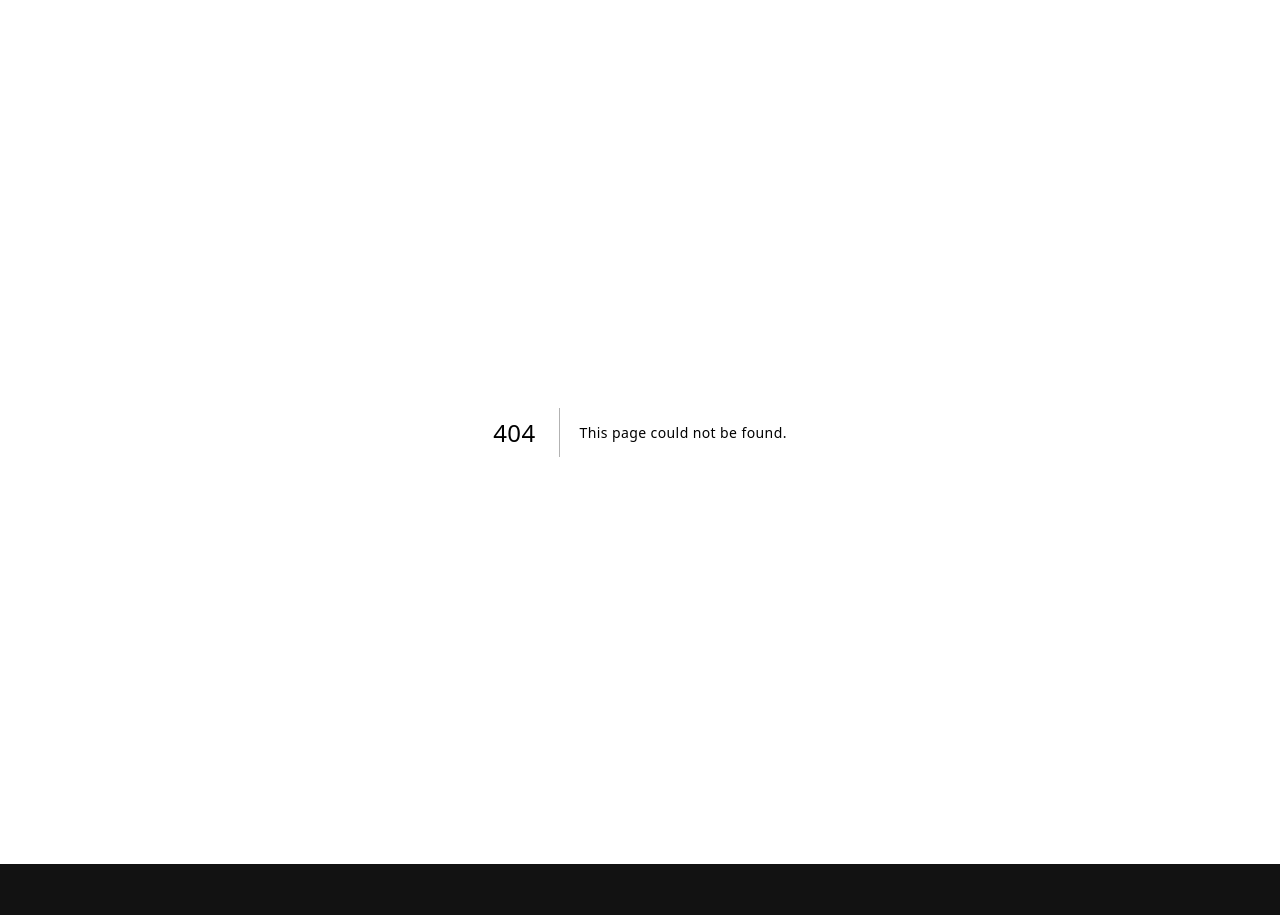
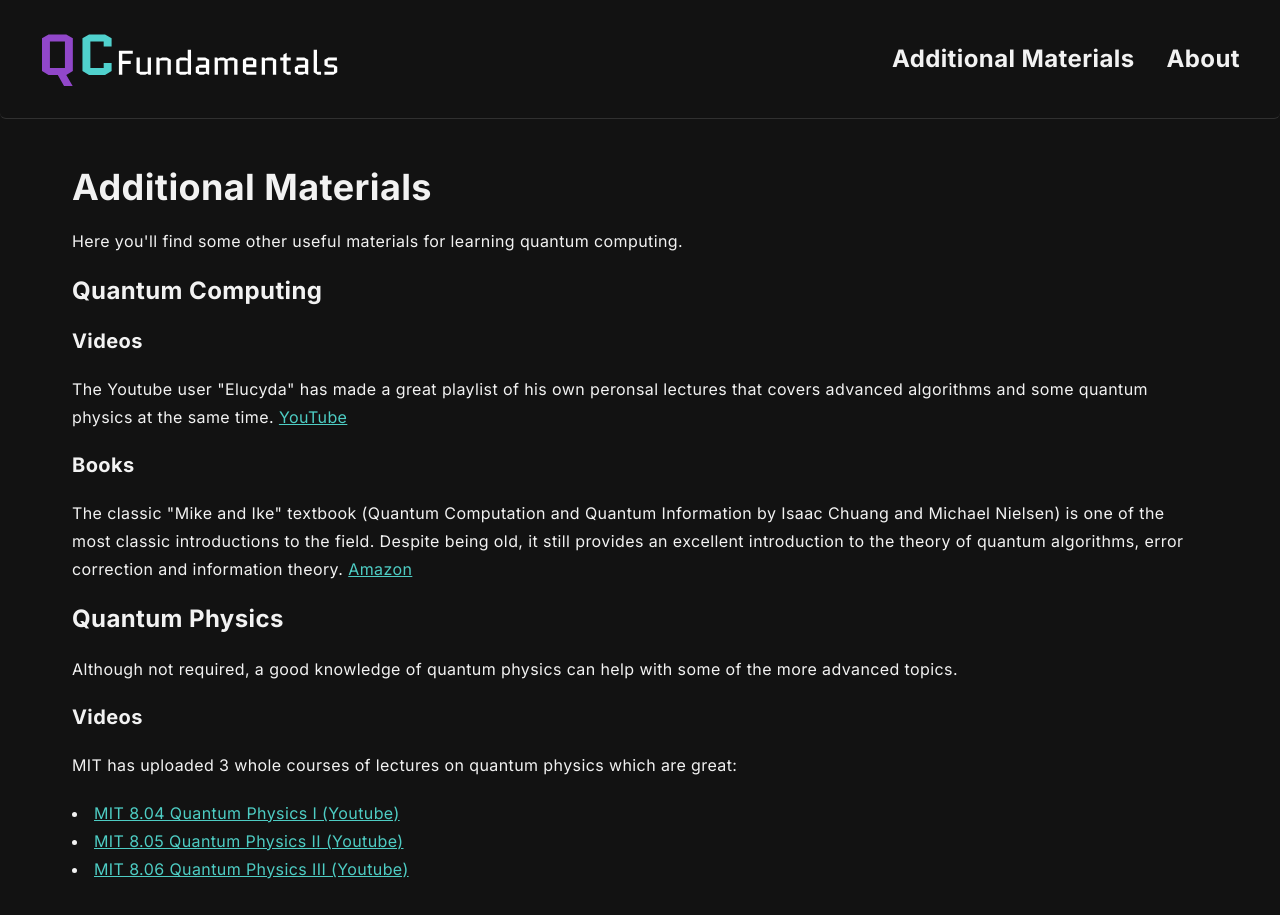
Before and after one commit to DazKins/qcfundamentals, a Next.js app: page /additionalMaterials in a window 1280 px wide. Before the commit this address had no page. Before the commit the page ends 864 px from the top, so only its background shows below. Built offline with nearby package versions, Linux system fonts and the light colour scheme.

Commit message:
Add navigation

```diff
--- /dev/null
+++ b/src/app/about/page.tsx
@@ -0,0 +1,17 @@
+const Page = () => {
+  return (
+    <div className="flex flex-col gap-5">
+      <h1>About</h1>
+      <p>
+        QCFundamentals is made by <a href="https://dazkins.com">DazKins</a>.
+      </p>
+      <p>
+        If you have any suggestions or corrections please don't hesitate to
+        reach out to me on <a href="https://x.com/dazkins_">X</a>.
+      </p>
+      <p></p>
+    </div>
+  );
+};
+
+export default Page;
--- /dev/null
+++ b/src/app/additionalMaterials/page.tsx
@@ -0,0 +1,61 @@
+const Page = () => {
+  return (
+    <div className="flex flex-col gap-5">
+      <h1>Additional Materials</h1>
+      <p>
+        Here you'll find some other useful materials for learning quantum
+        computing.
+      </p>
+      <h2>Quantum Computing</h2>
+      <h3>Videos</h3>
+      <p>
+        The Youtube user "Elucyda" has made a great playlist of his own peronsal
+        lectures that covers advanced algorithms and some quantum physics at the
+        same time.{" "}
+        <a href="https://www.youtube.com/playlist?list=PLl0eQOWl7mnWPTQF7lgLWZmb5obvOowVw">
+          YouTube
+        </a>
+      </p>
+      <h3>Books</h3>
+      <p>
+        The classic "Mike and Ike" textbook (Quantum Computation and Quantum
+        Information by Isaac Chuang and Michael Nielsen) is one of the most
+        classic introductions to the field. Despite being old, it still provides
+        an excellent introduction to the theory of quantum algorithms, error
+        correction and information theory.{" "}
+        <a href="https://www.amazon.com/Quantum-Computation-Information-10th-Anniversary/dp/1107002176">
+          Amazon
+        </a>
+      </p>
+      <h2>Quantum Physics</h2>
+      <p>
+        Although not required, a good knowledge of quantum physics can help with
+        some of the more advanced topics.
+      </p>
+      <h3>Videos</h3>
+      <p>
+        MIT has uploaded 3 whole courses of lectures on quantum physics which
+        are great:
+      </p>
+      <ul>
+        <li>
+          <a href="https://www.youtube.com/playlist?list=PLUl4u3cNGP61-9PEhRognw5vryrSEVLPr">
+            MIT 8.04 Quantum Physics I (Youtube)
+          </a>
+        </li>
+        <li>
+          <a href="https://www.youtube.com/playlist?list=PLUl4u3cNGP60QlYNsy52fctVBOlk-4lYx">
+            MIT 8.05 Quantum Physics II (Youtube)
+          </a>
+        </li>
+        <li>
+          <a href="https://www.youtube.com/playlist?list=PLUl4u3cNGP60Zcz8LnCDFI8RPqRhJbb4L">
+            MIT 8.06 Quantum Physics III (Youtube)
+          </a>
+        </li>
+      </ul>
+    </div>
+  );
+};
+
+export default Page;
--- a/src/app/layout.tsx
+++ b/src/app/layout.tsx
@@ -2,6 +2,7 @@ import "./globals.css";
 import "katex/dist/katex.min.css";
 import { normal } from "@/font/fonts";
 import { getPageMetadata } from "@/util/metadata";
+import TopBar from "@/components/topBar";
 
 export const metadata = getPageMetadata({
   title: "QCFundamentals",
@@ -41,6 +42,7 @@ export default function RootLayout({
         <meta name="theme-color" content="#ffffff" />
       </head>
       <body>
+        <TopBar />
         <div className="w-full flex justify-center">
           <div className="w-full max-w-[1200px] p-8">{children}</div>
         </div>
--- a/src/app/page.tsx
+++ b/src/app/page.tsx
@@ -4,7 +4,6 @@ import Image from "next/image";
 export default function Home() {
   return (
     <div className="flex flex-col gap-6 items-center">
-      <Image src="/logo.svg" alt="bloch-sphere-0" width={300} height={500} />
       <p>Welcome to Quantum Computing Fundamentals.</p>
       <p>
         At the moment this website is a collection of articles I have written on
--- a/src/components/article.tsx
+++ b/src/components/article.tsx
@@ -1,5 +1,4 @@
 import { ArticleDefinition } from "@/article/articleDefinitions";
-import Image from "next/image";
 import { ReactNode } from "react";
 
 const Article = ({
@@ -11,7 +10,6 @@ const Article = ({
 }) => {
   return (
     <div className="flex flex-col gap-4">
-      <a href="/">{"<"} Home</a>
       <h1>{articleDefinition.title}</h1>
       <h2 className="text-lightgrey">{articleDefinition.description}</h2>
       {children}
--- /dev/null
+++ b/src/components/topBar.tsx
@@ -0,0 +1,84 @@
+"use client";
+
+import HamburgerSvg from "@/svg/hamburger";
+import XSvg from "@/svg/x";
+import Image from "next/image";
+import Link from "next/link";
+import { useState } from "react";
+
+const TopBar = () => {
+  const [menuOpen, setMenuOpen] = useState(false);
+
+  const menuItems = [
+    {
+      content: "Additional Materials",
+      href: "/additionalMaterials",
+    },
+    {
+      content: "About",
+      href: "/about",
+    },
+  ];
+
+  return (
+    <div
+      className={`w-full flex justify-center ${
+        !menuOpen && "border-b"
+      } rounded-default border-darkgrey mb-4`}
+    >
+      <div className="w-full max-w-[1200px] flex justify-end m-8">
+        <div className="flex gap-10 items-center mr-auto">
+          <Link href={"/"}>
+            <Image
+              src="/logo.svg"
+              alt="bloch-sphere-0"
+              width={300}
+              height={54}
+            />
+          </Link>
+        </div>
+        <div className="hidden sm:flex gap-8 items-center">
+          {menuItems.map((item, index) => {
+            return (
+              <Link
+                href={item.href}
+                key={index}
+                className="text-2xl no-underline text-white"
+              >
+                <h2>{item.content}</h2>
+              </Link>
+            );
+          })}
+        </div>
+        <div
+          className="flex items-center sm:hidden cursor-pointer"
+          onClick={() => setMenuOpen((oldMenuOpen) => !oldMenuOpen)}
+        >
+          {menuOpen ? (
+            <XSvg width={32} height={32} />
+          ) : (
+            <HamburgerSvg width={32} height={32} />
+          )}
+        </div>
+        {menuOpen && (
+          <div className="absolute flex flex-col top-[104px] left-0 bg-black w-full px-8 gap-4 border-b pb-4 border-darkgrey rounded-default">
+            {menuItems.map((item, index) => {
+              return (
+                <Link
+                  href={item.href}
+                  key={index}
+                  className="text-2xl no-underline text-white"
+                  onClick={() => setMenuOpen(false)}
+                >
+                  <h2>{item.content}</h2>
+                </Link>
+              );
+            })}
+          </div>
+        )}
+      </div>
+    </div>
+  );
+};
+
+export default TopBar;
--- /dev/null
+++ b/src/svg/hamburger.tsx
@@ -0,0 +1,24 @@
+import { SvgProps } from "./props";
+
+const HamburgerSvg = ({ width, height }: SvgProps) => {
+  return (
+    <svg
+      width={width}
+      height={height}
+      fill="none"
+      stroke="currentColor"
+      strokeWidth="1.5"
+      viewBox="0 0 24 24"
+      xmlns="http://www.w3.org/2000/svg"
+      aria-hidden="true"
+    >
+      <path
+        strokeLinecap="round"
+        strokeLinejoin="round"
+        d="M3.75 6.75h16.5M3.75 12h16.5m-16.5 5.25h16.5"
+      ></path>
+    </svg>
+  );
+};
+
+export default HamburgerSvg;
--- /dev/null
+++ b/src/svg/props.ts
@@ -0,0 +1 @@
+export type SvgProps = { width?: number; height?: number; className?: string };
--- /dev/null
+++ b/src/svg/x.tsx
@@ -0,0 +1,25 @@
+import { SvgProps } from "./props";
+
+const XSvg = ({ width, height, className }: SvgProps) => {
+  return (
+    <svg
+      width={width}
+      height={height}
+      className={className}
+      fill="none"
+      stroke="currentColor"
+      strokeWidth="1.5"
+      viewBox="0 0 24 24"
+      xmlns="http://www.w3.org/2000/svg"
+      aria-hidden="true"
+    >
+      <path
+        strokeLinecap="round"
+        strokeLinejoin="round"
+        d="M6 18L18 6M6 6l12 12"
+      ></path>
+    </svg>
+  );
+};
+
+export default XSvg;
```
